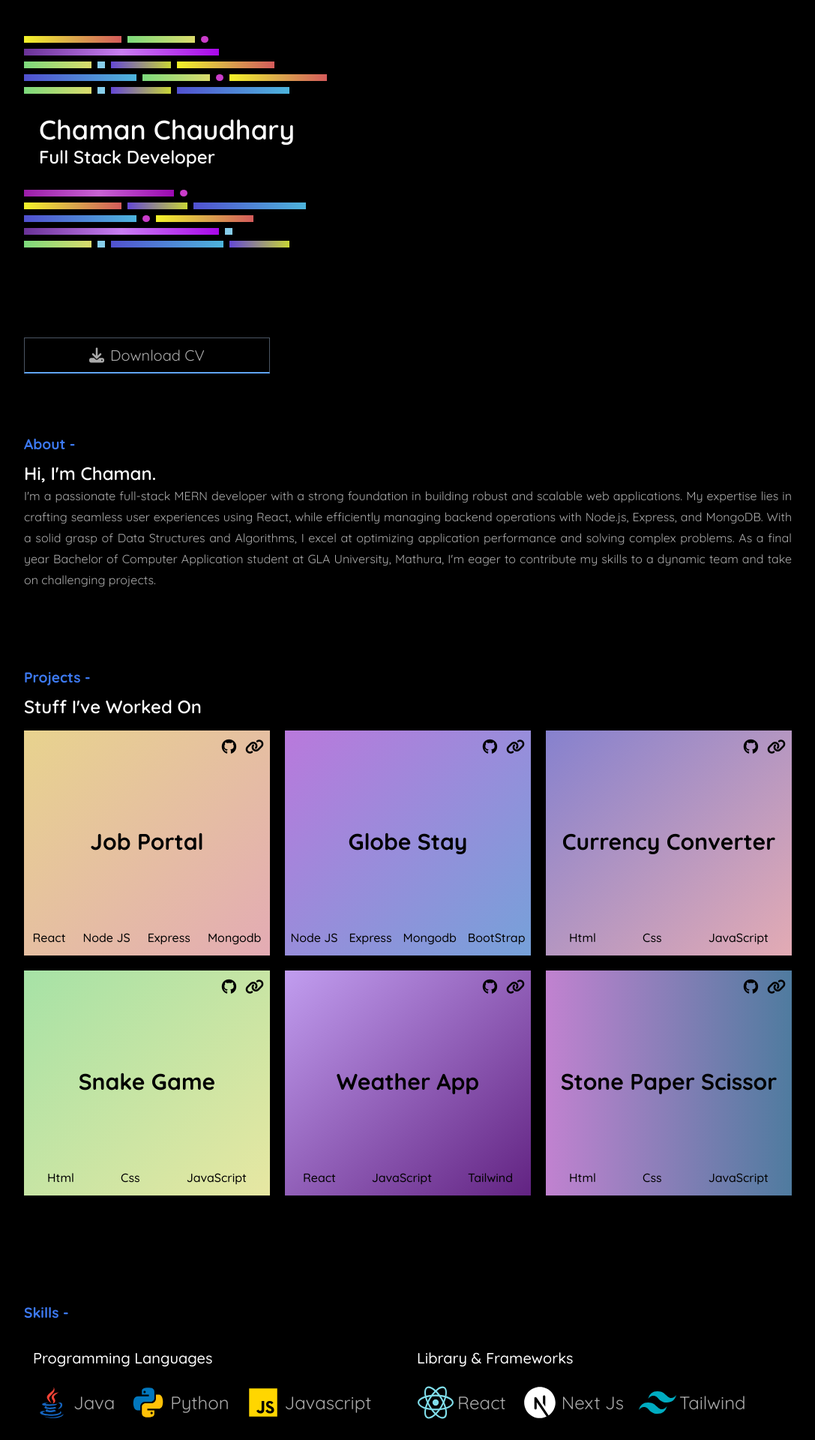
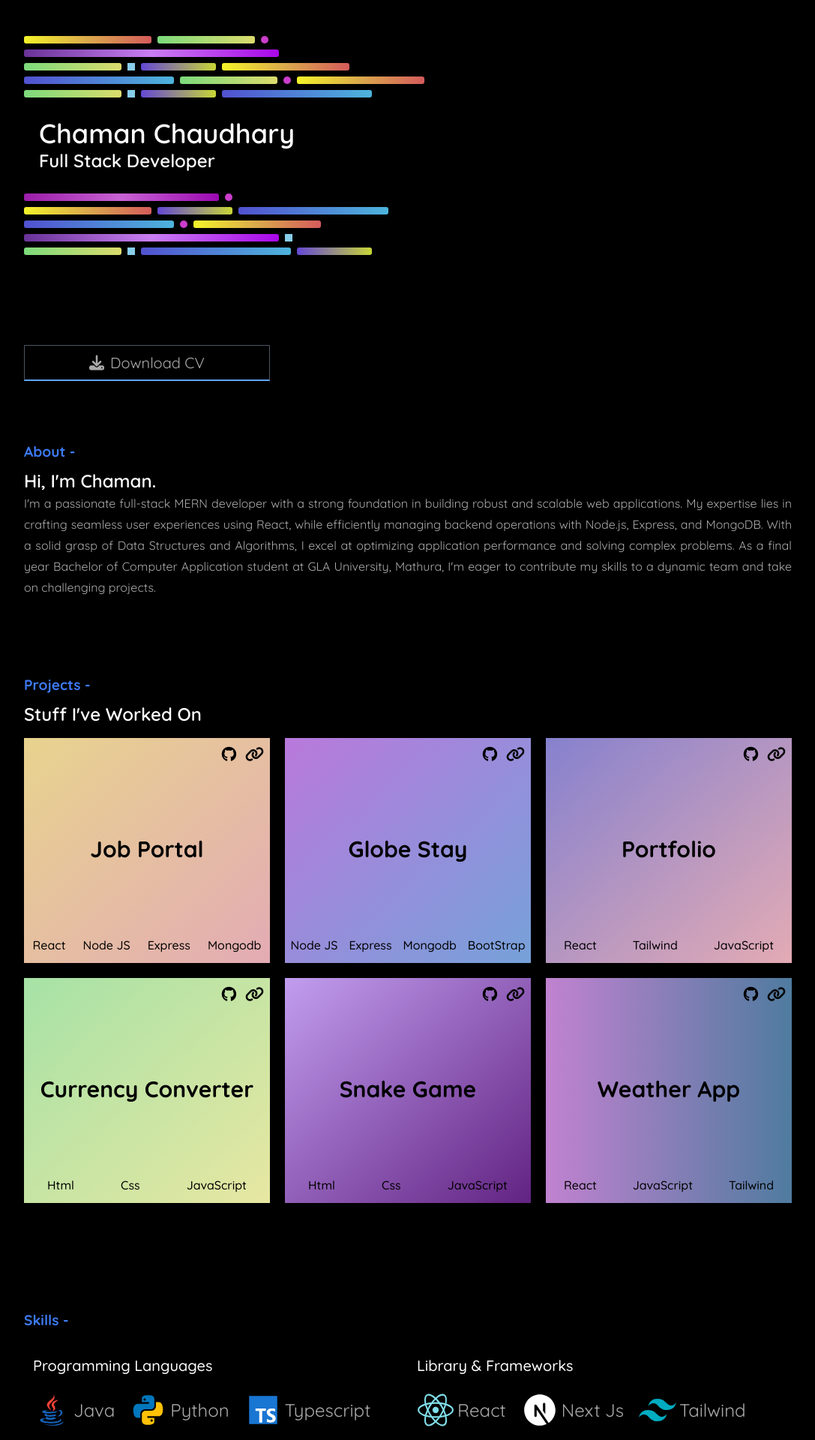
Before and after one commit to chman-chaudhary/Portfolio, a React (Vite) app: page / in a window 1280 px wide. Shown: the part 80-2000 px from the top of the page at 75% size, without its empty margins (96-1183 px from the left). Built offline with nearby package versions, Linux system fonts and the light colour scheme; a web font is replaced by a local one.

Commit message:
edit skills

```diff
--- a/src/Components/Contact.jsx
+++ b/src/Components/Contact.jsx
@@ -27,6 +27,11 @@ export default function Contact() {
             icon: "fa-brands fa-x-twitter text-xl imp",
             link: "https://twitter.com/chman_chaudhary"
         },
+        {
+            name: "Mail",
+            icon: "fa-solid fa-envelope text-xl imp",
+            link: "https://twitter.com/chman_chaudhary"
+        },
     ]
 
     return (
@@ -50,7 +55,7 @@ export default function Contact() {
                 <h3 className='text-2xl font-semibold pt-2 imp' >Look Who's Here</h3>
                 <p className='leading-7 text-md text-justify' >The fastest to get in touch with me is to send me a message on <a href='https://www.linkedin.com/in/chman-chaudhary/' target='_blank' className='text-blue-400'>LinkedIn</a> or a DM on <a href='https://twitter.com/chman_chaudhary' target='_blank' className='text-blue-400'>Twitter</a>.</p >
                 <p className='leading-7 text-md text-justify' >Whether you have a question or just want to say "Hi", I'll try my best to get back to you.</p >
-                <div onClick={openGmailCompose} className=' mt-4 border-[1px] border-gray-600 hover:border-gray-400 border-b-2 border-b-blue-400 hover:border-b-blue-400 h-12 w-full md:[32%] lg:w-[32%] flex justify-center items-center gap-2 text-xl hover:text-white mail'><i className="fa-solid fa-envelope text-2xl mails"></i>Mail</div>
+                {/* <div onClick={openGmailCompose} className=' mt-4 border-[1px] border-gray-600 hover:border-gray-400 border-b-2 border-b-blue-400 hover:border-b-blue-400 h-12 w-full md:[32%] lg:w-[32%] flex justify-center items-center gap-2 text-xl hover:text-white mail'><i className="fa-solid fa-envelope text-2xl mails"></i>Mail</div> */}
             </div >
 
             <div className='my-24'>
--- a/src/Components/Home.jsx
+++ b/src/Components/Home.jsx
@@ -56,7 +56,7 @@ export default function Home() {
                 <div className='xl-2 line3'></div>
                 <div className='sm line4'></div>
             </div>
-            <a href='https://drive.google.com/file/d/1e6gl7O_nKF66htmMyPqF2rk1XZHEMjN6/view?usp=drivesdk' download className='mt-28 border-[1px] border-gray-600 hover:border-gray-400 border-b-2 border-b-blue-400 hover:border-b-blue-400 h-12 w-full md:[32%] lg:w-[32%] flex justify-center items-center gap-2 text-xl hover:text-white cv'><i class="fa-solid fa-download"></i>Download CV</a>
+            <a href='https://drive.google.com/file/d/1e6gl7O_nKF66htmMyPqF2rk1XZHEMjN6/view?usp=drivesdk' download className='mt-28 border-[1px] border-gray-600 hover:border-gray-400 border-b-2 border-b-blue-400 hover:border-b-blue-400 h-12 w-full md:[32%] lg:w-[32%] flex justify-center items-center gap-2 text-xl hover:text-white cv'><i className="fa-solid fa-download"></i>Download CV</a>
         </div>
     )
 }
--- a/src/Components/Navbar.jsx
+++ b/src/Components/Navbar.jsx
@@ -1,7 +1,7 @@
 import React from 'react'
 
 export default function Navbar() {
-    const bg = "bg-transparent hover:backdrop-blur-[10px] imp py-2 px-2 sm:px-4 md:px-4 lg:px-4 rounded-3xl navbar-links";
+    const bg = "bg-transparent hover:backdrop-blur-[10px] imp py-2 px-2 sm:px-4 md:px-4 lg:px-4 rounded-3xl navbar-links font-medium";
     return (
         <div className="flex items-center justify-center w-full">
             <div className="backdrop-blur-[2px] bg-[rgba(0,0,0,0.1)] flex items-start justify-center gap-1 md:gap-3 lg:gap-3 rounded-3xl z-50 imp fixed mt-20 w-min">
--- a/src/Components/Projects.jsx
+++ b/src/Components/Projects.jsx
@@ -17,29 +17,29 @@ export default function Projects() {
             card: "card-2",
         },
         {
+            name: "Portfolio",
+            skills: ["React", "Tailwind", "JavaScript"],
+            github: "https://github.com/chman-chaudhary/Portfolio",
+            card: "card-3",
+        },
+        {
             name: "Currency Converter",
             skills: ["Html", "Css", "JavaScript"],
             github: "https://github.com/chman-chaudhary/Currency-Converter",
-            card: "card-3",
+            card: "card-4",
         },
         {
             name: "Snake Game",
             skills: ["Html", "Css", "JavaScript"],
             github: "https://github.com/chman-chaudhary/Snake-Game",
-            card: "card-4",
+            card: "card-5",
         },
         {
             name: "Weather App",
             skills: ["React", "JavaScript", "Tailwind"],
             github: "https://github.com/chman-chaudhary/WeatherApp",
-            card: "card-5",
-        },
-        {
-            name: "Stone Paper Scissor",
-            skills: ["Html", "Css", "JavaScript"],
-            github: "https://github.com/chman-chaudhary/Stone-Paper-Scissor",
             card: "card-6",
-        },
+        }
     ]
 
     return (
--- a/src/Components/Skills.jsx
+++ b/src/Components/Skills.jsx
@@ -13,6 +13,12 @@ export default function Skills() {
             name: "Python",
             icon: `<svg xmlns="http://www.w3.org/2000/svg" x="0px" y="0px" width="50" height="50" viewBox="0 0 48 48">
                 <path fill="#0277BD" d="M24.047,5c-1.555,0.005-2.633,0.142-3.936,0.367c-3.848,0.67-4.549,2.077-4.549,4.67V14h9v2H15.22h-4.35c-2.636,0-4.943,1.242-5.674,4.219c-0.826,3.417-0.863,5.557,0,9.125C5.851,32.005,7.294,34,9.931,34h3.632v-5.104c0-2.966,2.686-5.896,5.764-5.896h7.236c2.523,0,5-1.862,5-4.377v-8.586c0-2.439-1.759-4.263-4.218-4.672C27.406,5.359,25.589,4.994,24.047,5z M19.063,9c0.821,0,1.5,0.677,1.5,1.502c0,0.833-0.679,1.498-1.5,1.498c-0.837,0-1.5-0.664-1.5-1.498C17.563,9.68,18.226,9,19.063,9z"></path><path fill="#FFC107" d="M23.078,43c1.555-0.005,2.633-0.142,3.936-0.367c3.848-0.67,4.549-2.077,4.549-4.67V34h-9v-2h9.343h4.35c2.636,0,4.943-1.242,5.674-4.219c0.826-3.417,0.863-5.557,0-9.125C41.274,15.995,39.831,14,37.194,14h-3.632v5.104c0,2.966-2.686,5.896-5.764,5.896h-7.236c-2.523,0-5,1.862-5,4.377v8.586c0,2.439,1.759,4.263,4.218,4.672C19.719,42.641,21.536,43.006,23.078,43z M28.063,39c-0.821,0-1.5-0.677-1.5-1.502c0-0.833,0.679-1.498,1.5-1.498c0.837,0,1.5,0.664,1.5,1.498C29.563,38.32,28.899,39,28.063,39z"></path>
+            </svg>`,
+        },
+        {
+            name: "Typescript",
+            icon: `<svg xmlns="http://www.w3.org/2000/svg" x="0px" y="0px" width="50" height="50" viewBox="0 0 48 48">
+                <rect width="36" height="36" x="6" y="6" fill="#1976d2"></rect><polygon fill="#fff" points="27.49,22 14.227,22 14.227,25.264 18.984,25.264 18.984,40 22.753,40 22.753,25.264 27.49,25.264"></polygon><path fill="#fff" d="M39.194,26.084c0,0-1.787-1.192-3.807-1.192s-2.747,0.96-2.747,1.986 c0,2.648,7.381,2.383,7.381,7.712c0,8.209-11.254,4.568-11.254,4.568V35.22c0,0,2.152,1.622,4.733,1.622s2.483-1.688,2.483-1.92 c0-2.449-7.315-2.449-7.315-7.878c0-7.381,10.658-4.469,10.658-4.469L39.194,26.084z"></path>
             </svg>`,
         },
         {
--- a/src/Components/home.css
+++ b/src/Components/home.css
@@ -1,23 +1,23 @@
 .line1 {
-    height: 9px;
+    height: 10px;
     opacity: 0;
     animation: appear linear 0.5s forwards;
 }
 
 .line2 {
-    height: 9px;
+    height: 10px;
     opacity: 0;
     animation: appear 0.5s linear 0.5s forwards;
 }
 
 .line3 {
-    height: 9px;
+    height: 10px;
     opacity: 0;
     animation: appear 0.5s linear 1s forwards;
 }
 
 .line4 {
-    height: 9px;
+    height: 10px;
     opacity: 0;
     animation: appear 0.5s linear 1.5s forwards;
 }
@@ -29,32 +29,38 @@
 
 .xl-4 {
     background: linear-gradient(to right, rgb(105, 50, 151), rgb(201, 126, 242), rgb(169, 7, 234));
-    width: 260px;
+    width: 340px;
+    border-radius: 3px;
 }
 
 .xl-3 {
     background: linear-gradient(to right, rgb(155, 29, 169), rgb(200, 99, 211), rgb(155, 9, 177));
-    width: 200px;
+    width: 260px;
+    border-radius: 3px;
 }
 
 .xl-2 {
     background: linear-gradient(to right, rgb(81, 81, 208), rgb(77, 180, 220));
-    width: 150px;
+    width: 200px;
+    border-radius: 3px;
 }
 
 .lg {
     background: linear-gradient(to right, rgb(243, 243, 41), rgb(219, 169, 76), rgb(212, 91, 91));
-    width: 130px;
+    width: 170px;
+    border-radius: 3px;
 }
 
 .md {
     background: linear-gradient(to right, rgb(124, 218, 124), rgb(219, 219, 108));
-    width: 90px;
+    width: 130px;
+    border-radius: 3px;
 }
 
 .sm {
     background: linear-gradient(to right, rgb(100, 72, 213), rgb(200, 213, 54));
-    width: 80px;
+    width: 100px;
+    border-radius: 3px;
 }
 
 .xsc {
@@ -106,6 +112,32 @@
     }
 }
 
+@media (min-width: 501px) and (max-width: 700px){
+    .xl-4 {
+        width: 250px;
+    }
+
+    .xl-3 {
+        width: 200px;
+    }
+
+    .xl-2 {
+        width: 170px;
+    }
+
+    .lg {
+        width: 130px;
+    }
+
+    .md {
+        width: 100px;
+    }
+
+    .sm {
+        width: 80px;
+    }
+}
+
 .cv:hover i {
     color: white;
 }
```
